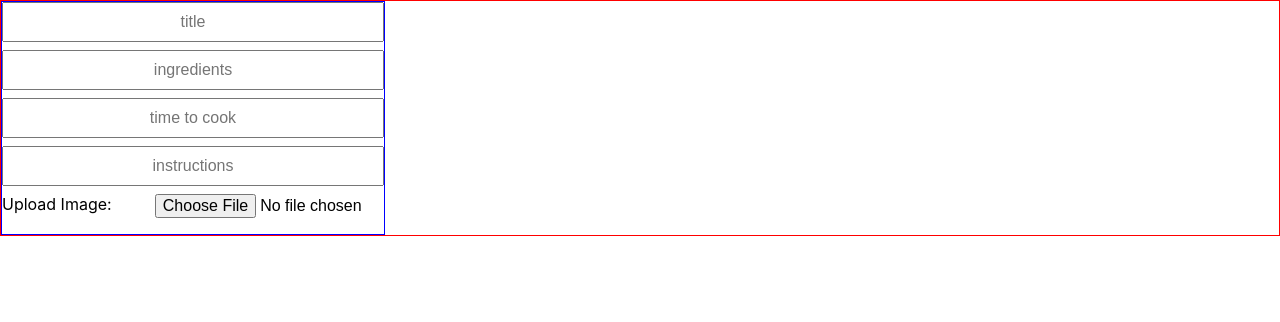
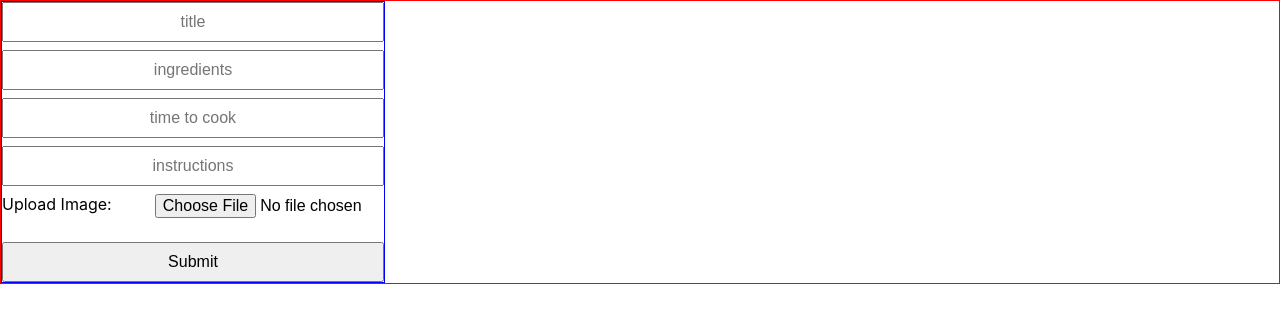
Before and after one commit to vsrathod39/Unit_V_Cooding_Eval_1_C2_Recipe_Tracking_Application_In_React, a React (Create React App) app in the folder recipe-tracking/: page / in a window 1280 px wide. Shown: the top 322 px of the page. Built offline with nearby package versions, Linux system fonts and the light colour scheme.

Commit message:
form completed and show list initiated

```diff
--- a/recipe-tracking/src/components/AppRecipeTracking.jsx
+++ b/recipe-tracking/src/components/AppRecipeTracking.jsx
@@ -1,9 +1,18 @@
+import { useState } from "react";
 import { RecipeForm } from "./RecipeForm.Component";
+import { ShowRecipeList } from "./ShowRecipeList.Component";
 
 export const AppRecipeTracking = () => {
+  const [list, setList] = useState([]);
+
+  const getFormData = (data) => {
+    setList([...list, data]);
+    console.log("data: ", list);
+  };
   return (
     <>
-      <RecipeForm />
+      <RecipeForm getFormData={getFormData} />
+      <ShowRecipeList />
     </>
   );
 };
--- a/recipe-tracking/src/components/RecipeForm.Component.jsx
+++ b/recipe-tracking/src/components/RecipeForm.Component.jsx
@@ -1,18 +1,31 @@
 import { useRef, useState } from "react";
 import { Div } from "../styled-components/RecipeForm.Styled";
 
-export const RecipeForm = () => {
+export const RecipeForm = ({ getFormData }) => {
   const [formData, setFormData] = useState();
+  const pic_path = useRef();
 
   const handleChange = (e) => {
-    const [name, value] = e.target;
-    setFormData([{ ...formData, [name]: value }]);
+    const { name, value } = e.target;
+    setFormData({
+      ...formData,
+      [name]: pic_path.current.files.length
+        ? URL.createObjectURL(pic_path.current.files[0])
+        : value,
+    });
   };
+
+  const submitForm = (e) => {
+    e.preventDefault();
+    console.log("hi");
+    getFormData(formData);
+  };
+
   console.log(formData);
   return (
     <>
       <Div>
-        <form>
+        <form onSubmit={submitForm}>
           <input
             onChange={handleChange}
             type="text"
@@ -39,8 +52,14 @@ export const RecipeForm = () => {
           />
           <div>
             <p>Upload Image: </p>
-            <input type="file" name="image" />
+            <input
+              onChange={handleChange}
+              ref={pic_path}
+              type="file"
+              name="image"
+            />
           </div>
+          <input type="submit" />
         </form>
       </Div>
     </>
--- /dev/null
+++ b/recipe-tracking/src/components/ShowRecipeList.Component.jsx
@@ -0,0 +1,22 @@
+import { useState } from "react";
+import { Div } from "../styled-components/ShowRecipeList.Styled";
+
+export const ShowRecipeList = ({ data }) => {
+  if (!data) {
+    return null;
+  }
+  return (
+    <>
+      <Div>
+        {data.map((el) => {
+          return (
+            <div>
+              <p>{el.title}</p>
+              <p>Cooking Time: {el.time}</p>
+            </div>
+          );
+        })}
+      </Div>
+    </>
+  );
+};
--- /dev/null
+++ b/recipe-tracking/src/styled-components/ShowRecipeList.Styled.jsx
@@ -0,0 +1,5 @@
+import styled from "styled-components";
+
+export const Div = styled.div`
+  border: 1px solid yellow;
+`;
```
